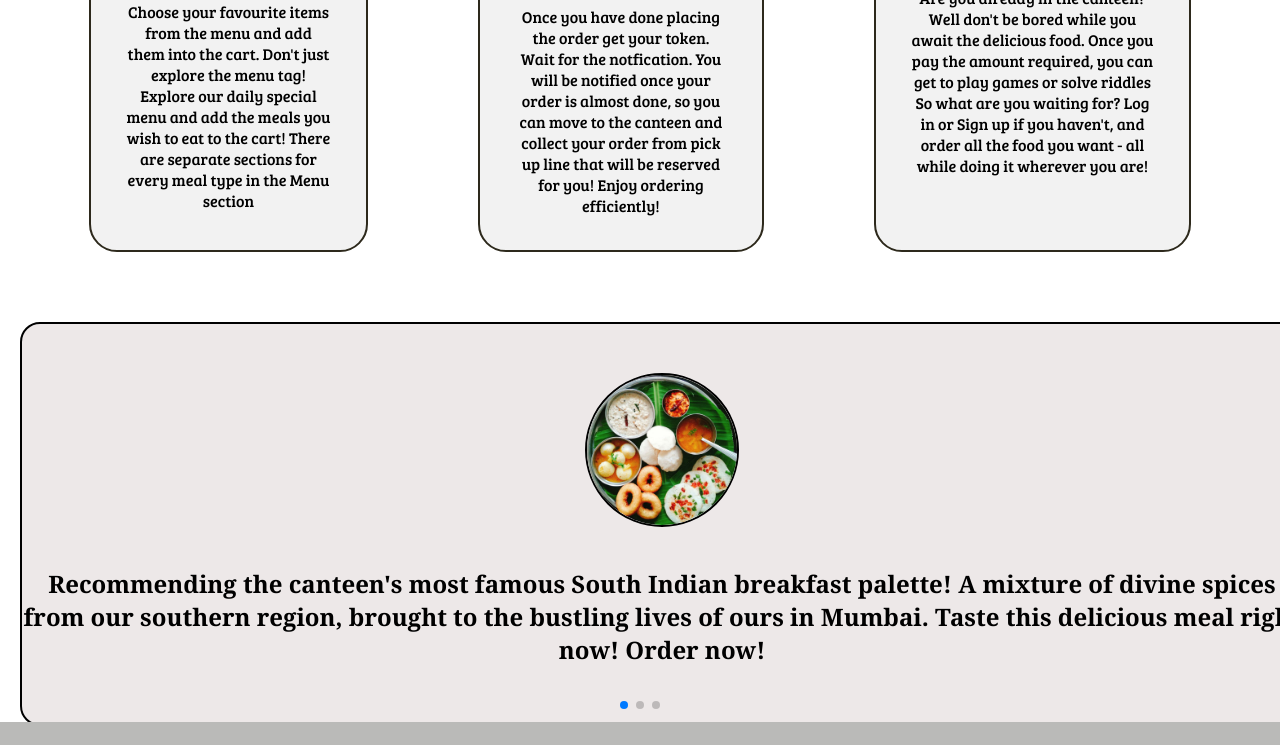
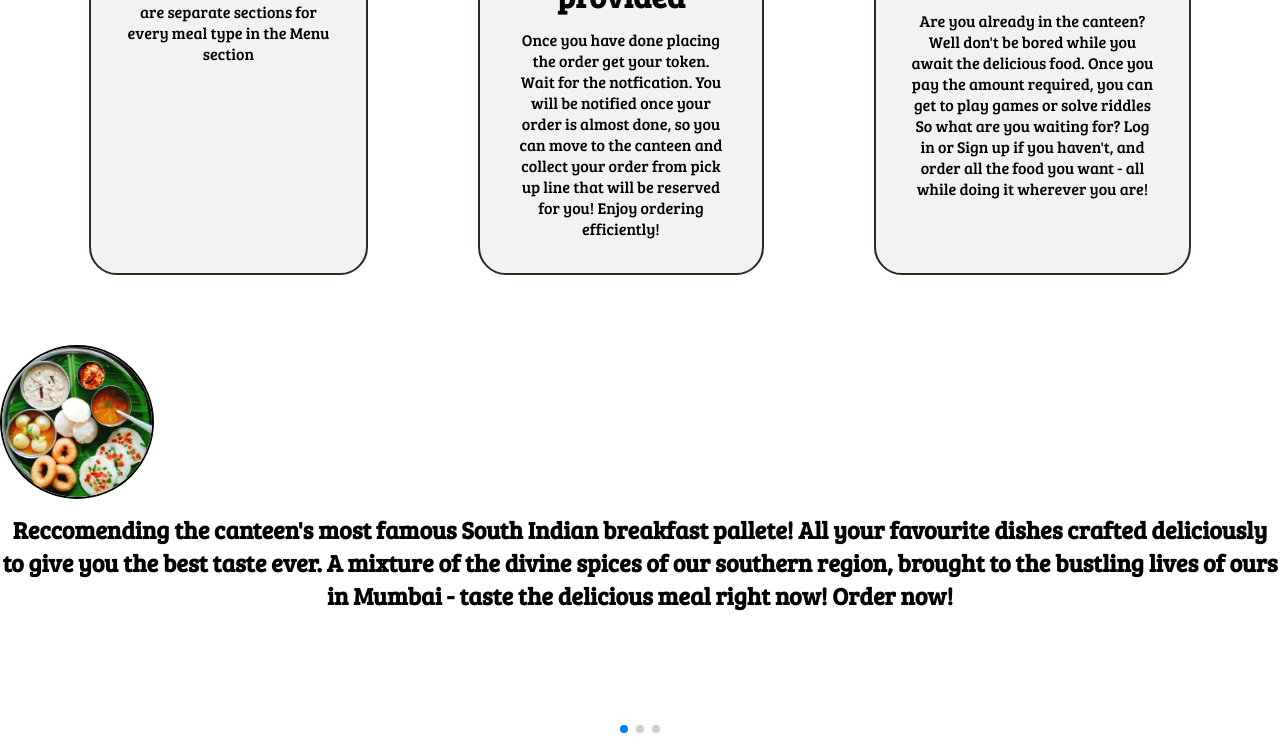
Before and after one commit to shravanip419/miniproject, a PHP site: page /firstpage1.html in a window 1280 px wide. Shown: the part 1082-1827 px from the top of the page. Before the commit the page ends 1804 px from the top, so only its background shows below. Run offline with PHP 8.4, Linux system fonts and the light colour scheme; some libraries are stand-ins or nearby versions.

Commit message:
firstpage modified

```diff
--- a/firstpage1.html
+++ b/firstpage1.html
@@ -5,11 +5,10 @@
     <meta name="viewport" content="width=device-width, initial-scale=1.0">
     <title>CampusEats</title>
     <link rel="stylesheet" href="style.css">
-    <link rel="stylesheet" media="screen and (max-width: 1190px)" href="phone.css">
     <link rel="stylesheet" href="https://unpkg.com/swiper@8.0.7/swiper-bundle.min.css">
     <link href="https://fonts.googleapis.com/css2?family=Bree+Serif&display=swap" rel="stylesheet">
-
-
+    <link href="https://fonts.googleapis.com/css2?family=Great+Vibes&display=swap" rel="stylesheet">
+    <link rel="script" href="firstpage.js">
 </head>
 <body>
     <nav id="navbar">
@@ -20,25 +19,27 @@
         <ul>
             <!-- Home -->
             <li class="item"><a href="firstpage.html">Home</a></li>
-
             <!-- Menu -->
             <li class="item"><a href="category1.html">Menu</a></li>
             <!-- Today's Specials -->
             <li class="item"><a href="food.html">Today's Specials</a></li>
             <!-- Login -->
-            <li class="item"><a href="profile.html">My Profile</a></li>
+            <li class="item"><a href="profile.html">Profile</a></li>
         </ul>
     </nav>
 
     <section id="home">
-        <h1 class="h-primary center" >Welcome to CampusEats!
+        <h1 class="h-primary center">Welcome to<h1 class="title">CampusEats</h1>
+        <!-- <pre>
 
+
+
+        </pre> -->
         </h1>
-        <p style="color: #320a0a; font-family: 'Times New Roman', Times, serif; font-size: xx-large; text-align: center;">The only website you ever need to suffice your college cravings!
-            <br>Scroll down and explore our options!!
+        <!-- <p>The only website you ever need to suffice your college cravings!
+            <br>Scroll down and explore our options!! -->
         </p>
         <pre>
-
 
         </pre>
         <button class="btn">Order now!</button>
@@ -52,9 +53,10 @@
             Our Services</h1>
         <div id="services">
             <div class="box">
-                <img src="img/1.png" alt="">
+                <p ></p>
                 <h2 class="h-secondary center">Food Ordering</h2>
                 <p class="center">
+
                     Choose your favourite items from the menu and add them into the cart. Don't just
                     explore the menu tag! Explore our daily special menu and add the meals you wish to eat to the cart!
                     There are separate sections for every meal type in the Menu section
@@ -84,44 +86,83 @@
         </div>
     </section>
 
-<!-- Swiper section -->
-<div class="swiper-container mySwiper">
-    <div class="swiper-wrapper">
-        <div id="slide-content1" class="swiper-slide">
-
-                <img src="Mouth Watering & Delicious South Indian Breakfast Thali.jfif" alt="Delicious South Indian Breakfast Thali">
-                <h2>
-                    Recommending the canteen's most famous South Indian breakfast palette! A mixture of divine spices from our southern region, brought to the bustling lives of ours in Mumbai. Taste this delicious meal right now! <strong>Order now!</strong>
-                </h2>
-        </div>
-
-        <div id="slide-content2" class="swiper-slide" >
-
-                    <img src="Poori Masala - Spice Up The Curry.jfif" alt="Piping hot Puri with Bhaji Masala">
-                    <h2>
-                        The piping hotness of a puri tossed together with the warm and comforting bhaji masala! Taste the magic of Puri Masala today! <strong>Order now!</strong>
-                    </h2>
-        </div>
 
 
 
-        <div id="slide-content3" class="swiper-slide">
-
-                    <img src="Vada Snap.jfif" alt="Crispy Medu Vada">
-                    <h2>
-                        And here comes the star of the menu - the Medu vada! Known to sell out quickly. Order this famous dish to secure your spot before it’s gone!
-                    </h2>
-
-         </div>
+<!-- <<<<<<< HEAD -->
+<!-- ======= -->
+<!-- <<<<<<< HEAD -->
+<!-- >>>>>>> 9ea0c8f777624558b49b7cc8110069a09a8ff489 -->
 
 
 
 
+
+<!-- Swiper Section -->
+<div class="swiper-container mySwiper">
+    <div class="swiper-wrapper">
+        <div class="swiper-slide">
+            <img src="Mouth Watering & Delicious South Indian Breakfast Thali.jfif" alt="Box 1">
+            <h2>
+                Reccomending the canteen's most famous South Indian breakfast pallete!
+                All your favourite dishes crafted deliciously  to give you the best taste ever.
+                A mixture of the divine spices of our southern region, brought to the bustling lives
+                of ours in Mumbai - taste the delicious meal right now! Order now!
+            </h2>
+            <p><pre>
+
+
+
+            </pre></p>
+        </div>
+        <div class="swiper-slide">
+            <img src="Poori Masala - Spice Up The Curry.jfif" alt="Box 2">
+            <h2>
+                The piping hotness of a puri tossed together with the warm and comforting bhaji masala!
+                Could there BE any better combination? Taste the magic of the Puri Masala today!
+                Order now, and savor it while the puri is steaming hot - only the best way to have it!
+            </h2>
+            <p><pre>
+
+
+
+            </pre></p>
+        </div>
+        <div class="swiper-slide">
+            <img src="Vada Snap.jfif" alt="Box 3">
+            <h2>
+                And here comes the star of the menu - the Medu vada! Known to be sold out even before the breakfast bell hits our ears.
+                The crunchyness outside, the soft dough cooked appropriately well on the inside - heaven in a plate to describe it!
+                Order this famous yet short lived dish of our canteen to secure your order before it sells out!
+            </h2>
+            <p><pre>
+
+
+
+
+
+            </pre></p>
+        </div>
     </div>
     <!-- Pagination -->
     <div class="swiper-pagination"></div>
 </div>
 
+
+
+<!-- <script src="https://unpkg.com/swiper@8.0.7/swiper-bundle.min.js"></script>
+<script>
+    document.addEventListener("DOMContentLoaded", function () {
+        var swiper = new Swiper('.swiper-container', {
+pagination: {
+el: '.swiper-pagination',
+clickable: true,
+},
+slidesPerView:1,
+spaceBetween:5,
+});
+    });
+</script> -->
 <!-- Script FOR SWIPE -->
 <script src="https://unpkg.com/swiper/swiper-bundle.min.js"></script>
 <link rel="stylesheet" href="https://unpkg.com/swiper/swiper-bundle.min.css" />
@@ -129,7 +170,7 @@
 <script>
     const swiper = new Swiper('.mySwiper', {
         autoplay: {
-            delay: 3000, // 3 seconds delay
+            delay: 5000, // 3 seconds delay
             disableOnInteraction: false, // Continue autoplay after user interactions
         },
         pagination: {
@@ -140,32 +181,5 @@
     });
 </script>
 
-
-
-    <!-- <script> -->
-<!-- // =======
-
-
-// >>>>>>> Stashed changes
-        // // Function to check if user is logged in -->
-     <!-- // main.js
-
-    // Function to check if user is logged in
-    // function isLoggedIn() {
-    // // Check if a token or username is stored in local storage
-    // const token = localStorage.getItem('token');
-    // const username = localStorage.getItem('username');
-    // return token !== null && username !== null;
-    // }
-
-    // // Function to redirect to login page if not logged in
-    // function redirectIfNotLoggedIn() {
-    // if (!isLoggedIn()) {
-    //     window.location.href = 'login.html';
-    // }
-    // } -->
-
-
-    <!-- </script> -->
 </body>
 </html>
--- a/style.css
+++ b/style.css
@@ -2,7 +2,8 @@
 *{
     margin: 0%;
     padding: 0%;
-        }
+    font-family: "Bree Serif",serif;
+}
 
 :root{
     --navbar-height: 59px;
@@ -71,20 +72,34 @@
     /* margin-top: px; */
 }
 #home h1{
-    margin-top: 200px;
-    }
+    margin-top: 150px;
+    color: #1a1810;
+    text-shadow:3px 3px 4px #f5f5dc;
+}
 
 #home::before
 {
     content: "";
     position: absolute;
-    background: url('https://i.pinimg.com/564x/88/4e/ec/884eecd8c82bb37a263c252aaa0bba96.jpg') no-repeat center center/cover;
+    background: url('bgfin.jpg') no-repeat center center/cover;
+    background-size: cover;
+
+    /* margin-top: 220px; */
     margin-top: 0px;
     height: 100%;
     width: 100%;
     z-index:-1; ;
     opacity: 0.7;
     display: flex;
+}
+
+#home .title{
+    font-size: 200px;
+    margin-top: 70px;
+    font-family: "Great Vibes", system-ui;
+    color: #1a1810;
+    font-style: normal;
+    text-shadow: 5px 5px 8px #f5f5dc;
 }
 /* Services Section */
 #services{
@@ -117,6 +132,7 @@
 
 #services .box p{
     font-family: 'Bree Serif', serif;
+    /* height: 350px; */
 
 }
 
@@ -302,9 +318,9 @@
     transform: rotate(10deg);
 }
 
-#home img{
+/* #home img{
 
-}
+} */
 
 
 
@@ -617,6 +633,10 @@
 } */
 
 /* Custom pagination styling */
+.swiper-slide{
+    /* margin-left: 20px; */
+}
+
 .swiper-pagination {
     position: absolute;
     bottom: 10px;
```
Also changed, not shown: firstpage.html (+24 -34 lines), signup.html (+0 -1 lines), bgfin.jpg (added).
